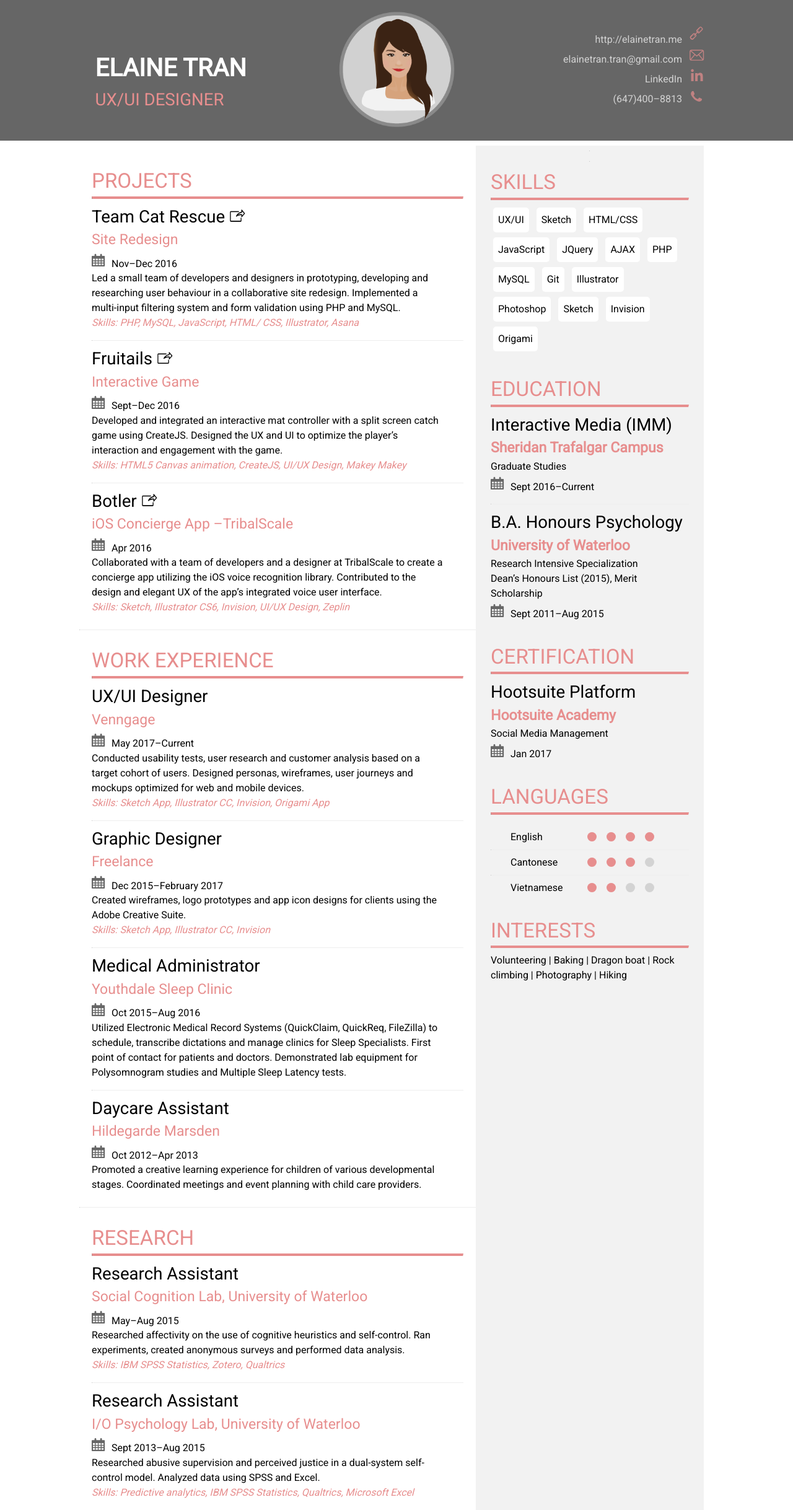
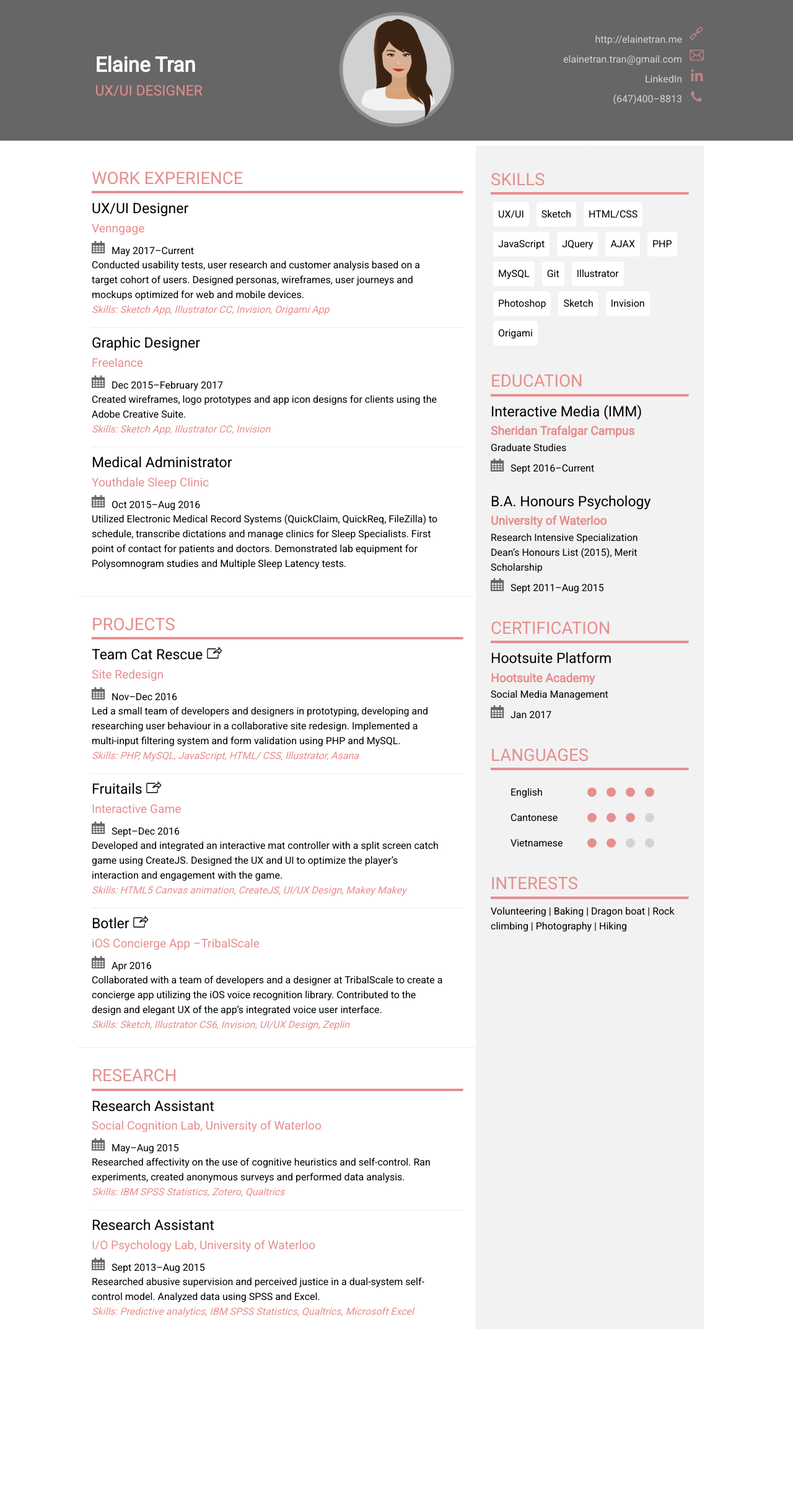
Before and after one commit to elainecookiee/elainecookiee.github.io, a PHP site: page /resume.html in a window 1280 px wide. Shown: the whole page at 62% size. After the commit the page ends 2145 px from the top, so only its background shows below. Run offline with PHP 8.4, Linux system fonts and the light colour scheme.

Commit message:
resume styling

```diff
--- a/css/main.css
+++ b/css/main.css
@@ -27,12 +27,11 @@ h1, h2, h3, h4, h5, h6, p, a, li{
 	line-height: 1.5;
 }
 
-h1 { font-size: 2.4888em; }
-h2 { font-size: 2.074em; }
-h3 { font-size: 1.728em; }
-h4 { font-size: 1.44em }
-h5 { font-size: 1.2em; }
-h6 { font-size: 1em; }
+h1 { font-size: 2.074em; }
+h2 { font-size: 1.728em; }
+h3 { font-size: 1.44em; }
+h4 { font-size: 1.2em }
+h5 { font-size: 1em; }
 
 .content{
 	padding: 1em;
--- a/resume.html
+++ b/resume.html
@@ -45,7 +45,7 @@
 	<div class="grey"><img id="profile" src="images/profile.png"/></div>
 	<header>
 		<div id="header">
-			<h1><a id="whitefont" href="index.html"><strong>ELAINE TRAN</strong></a></h1>
+			<h1><a id="whitefont" href="index.html"><strong>Elaine Tran</strong></a></h1>
 			<h3 class="color">UX/UI DESIGNER</h3>
 		</div>
 		<div id="socialmedia">
@@ -92,40 +127,6 @@
 				<p><img src="images/icon-cal.svg"/>Apr 2016</p>
 				<p>Collaborated with a team of developers and a designer at TribalScale to create a concierge app utilizing the iOS voice recognition library. Contributed to the design and elegant UX of the app’s integrated voice user interface.</p>
 				<p class="color"><em>Skills: Sketch, Illustrator CS6, Invision, UI/UX Design, Zeplin</em></p>
-			</div>
-		</section>
-		<hr/>
-		<section class="content">
-			<div class="item">
-				<h2 class="color">WORK EXPERIENCE</h2>
-				<hr class="underline"/>
-				<h3>UX/UI Designer</h3>
-				<h4 class="color">Venngage</h4>
-				<p><img src="images/icon-cal.svg"/>May 2017–Current</p>
-				<p>Conducted usability tests, user research and customer analysis based on a target cohort of users. Designed personas, wireframes, user journeys and mockups optimized for web and mobile devices.</p>
-				<p class="color"><em>Skills: Sketch App, Illustrator CC, Invision, Origami App</em></p>
-			</div>
-			<hr/>
-			<div class="item">
-				<h3>Graphic Designer</h3>
-				<h4 class="color">Freelance</h4>
-				<p><img src="images/icon-cal.svg"/>Dec 2015–February 2017</p>
-				<p>Created wireframes, logo prototypes and app icon designs for clients using the Adobe Creative Suite.</p>
-				<p class="color"><em>Skills: Sketch App, Illustrator CC, Invision</em></p>
-			</div>
-			<hr/>
-			<div class="item">
-				<h3>Medical Administrator</h3>
-				<h4 class="color">Youthdale Sleep Clinic</h4>
-				<p><img src="images/icon-cal.svg"/>Oct 2015–Aug 2016</p>
-				<p>Utilized Electronic Medical Record Systems (QuickClaim, QuickReq, FileZilla) to schedule, transcribe dictations and manage clinics for Sleep Specialists. First point of contact for patients and doctors. Demonstrated lab equipment for Polysomnogram studies and Multiple Sleep Latency tests.</p>
-			</div>
-			<hr/>
-			<div>
-				<h3>Daycare Assistant</h3>
-				<h4 class="color">Hildegarde Marsden</h4>
-				<p><img src="images/icon-cal.svg"/>Oct 2012–Apr 2013</p>
-				<p>Promoted a creative learning experience for children of various developmental stages. Coordinated meetings and event planning with child care providers.</p>
 			</div>
 		</section>
 		<hr/>
```
Also changed, not shown: other parts of resume.html (+35 -0 lines), 1 other file.
